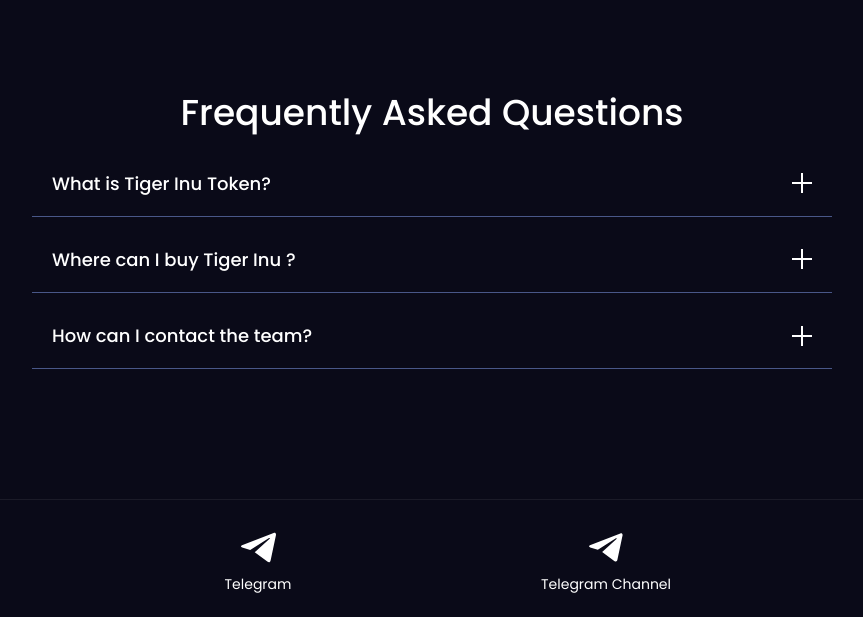
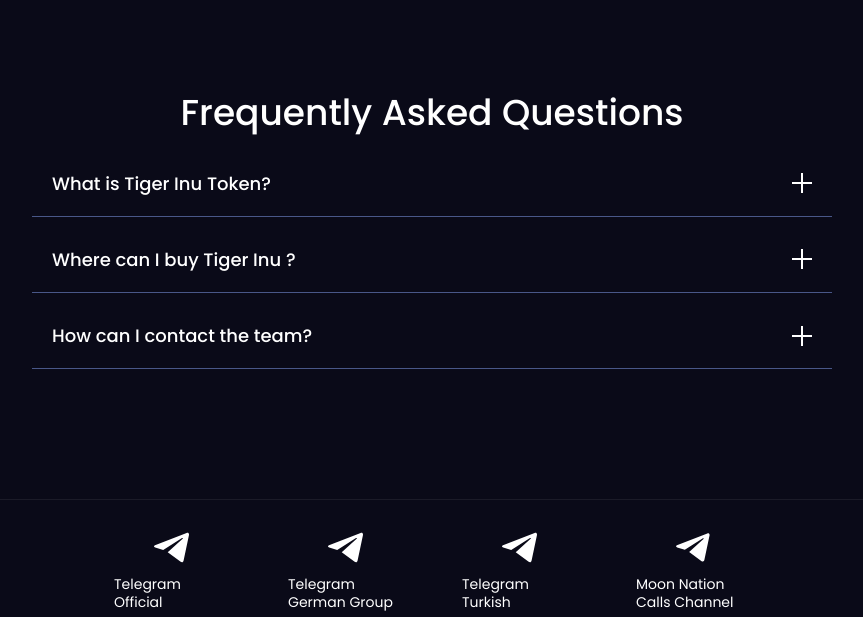
Before and after one commit to KevinGAleman/TigerInu, a plain HTML site: page Index.html in a window 1280 px wide. Shown: the part 4422-5039 px from the top of the page, without its empty margins (208-1071 px from the left). Drawn offline with nearby package versions, Linux system fonts and the light colour scheme; a web font is replaced by a local one.

Commit message:
Telegram Update

```diff
--- a/Index.html
+++ b/Index.html
@@ -65,7 +65,7 @@
                           Marketplace, PlaytoEarn, Metaverse staking and a lot more!. <br/>
                         </p>
                         <div class="_2btns">
-                            <a href="https://t.me/TigerInu2022" target="_blank" class="hero-button w-inline-block" margin="10px">
+                            <a href="https://t.me/TigerInu2022Officials" target="_blank" class="hero-button w-inline-block" margin="10px">
                               <div><strong>Telegram</strong></div>
                             </a>
 
@@ -660,7 +660,7 @@
                 <div class="c-faq-a-text">
                   <p class="faq-p">
                     The best way to contact the team is through our
-                    <a href="https://t.me/TigerInu2022" target="_blank"
+                    <a href="https://t.me/TigerInu2022Officials" target="_blank"
                       >telegram </a
                     >. We are always available to help you!<br />
                   </p>
@@ -676,7 +676,7 @@
           <div class="social-wrapper">
             <div class="icons-footer">
               <a
-                href="https://t.me/TigerInu2022"
+                href="https://t.me/TigerInu2022Officials"
                 target="_blank"
                 class="icon-block big w-inline-block"
               >
@@ -703,8 +703,73 @@
                       }
                   </style>
                 </div>
-                <div class="social-p">Telegram</div>
+                <div class="social-p">Telegram Official</div>
               </a>
+
+              <a
+                href="https://t.me/TigerInu2022GermanGroup"
+                target="_blank"
+                class="icon-block big w-inline-block"
+              >
+                <div class="icon-imbed w-embed">
+                  <svg
+                    class="icon-embed"
+                    width="35"
+                    height="35"
+                    viewBox="0 0 286 241"
+                    fill="none"
+                    xmlns="http://www.w3.org/2000/svg"
+                  >
+                    <path
+                      d="M112.042 159.045L218.033 237.717C230.129 244.422 238.856 240.95 241.869 226.437L285.013 22.18C289.429 4.38847 278.262 -3.68377 266.69 1.59423L13.3525 99.7361C-3.93993 106.705 -3.83692 116.398 10.2009 120.716L75.2131 141.104L225.723 45.7053C232.829 41.3763 239.351 43.7016 233.999 48.4753"
+                      fill="CurrentColor"
+                    />
+                  </svg>
+
+                  <style>
+                    @media screen and (max-width: 479px) {
+                      .icon-embed {
+                        width: 25px;
+                        height: 25px;
+                      }
+                  </style>
+                </div>
+                <div class="social-p">Telegram German Group</div>
+              </a>
+
+              <a
+                href="https://t.me/TigerInu2022Turkish"
+                target="_blank"
+                class="icon-block big w-inline-block"
+              >
+                <div class="icon-imbed w-embed">
+                  <svg
+                    class="icon-embed"
+                    width="35"
+                    height="35"
+                    viewBox="0 0 286 241"
+                    fill="none"
+                    xmlns="http://www.w3.org/2000/svg"
+                  >
+                    <path
+                      d="M112.042 159.045L218.033 237.717C230.129 244.422 238.856 240.95 241.869 226.437L285.013 22.18C289.429 4.38847 278.262 -3.68377 266.69 1.59423L13.3525 99.7361C-3.93993 106.705 -3.83692 116.398 10.2009 120.716L75.2131 141.104L225.723 45.7053C232.829 41.3763 239.351 43.7016 233.999 48.4753"
+                      fill="CurrentColor"
+                    />
+                  </svg>
+
+                  <style>
+                    @media screen and (max-width: 479px) {
+                      .icon-embed {
+                        width: 25px;
+                        height: 25px;
+                      }
+                  </style>
+                </div>
+                <div class="social-p">Telegram Turkish</div>
+              </a>
+
+
+
                                 <a href="https://t.me/moon_nation_calls" target="_blank" class="icon-block big w-inline-block">
                                     <div class="icon-imbed w-embed">
                                         <svg class="icon-embed" width="35" height="35" viewBox="0 0 298 243" fill="none" xmlns="http://www.w3.org/2000/svg">
@@ -714,7 +779,7 @@
                     />
                   </svg>
                                     </div>
-                                    <div class="social-p">Telegram Channel</div>
+                                    <div class="social-p">Moon Nation Calls Channel</div>
                                 </a>
 
                                 <div class="w-embed"></div>
```
